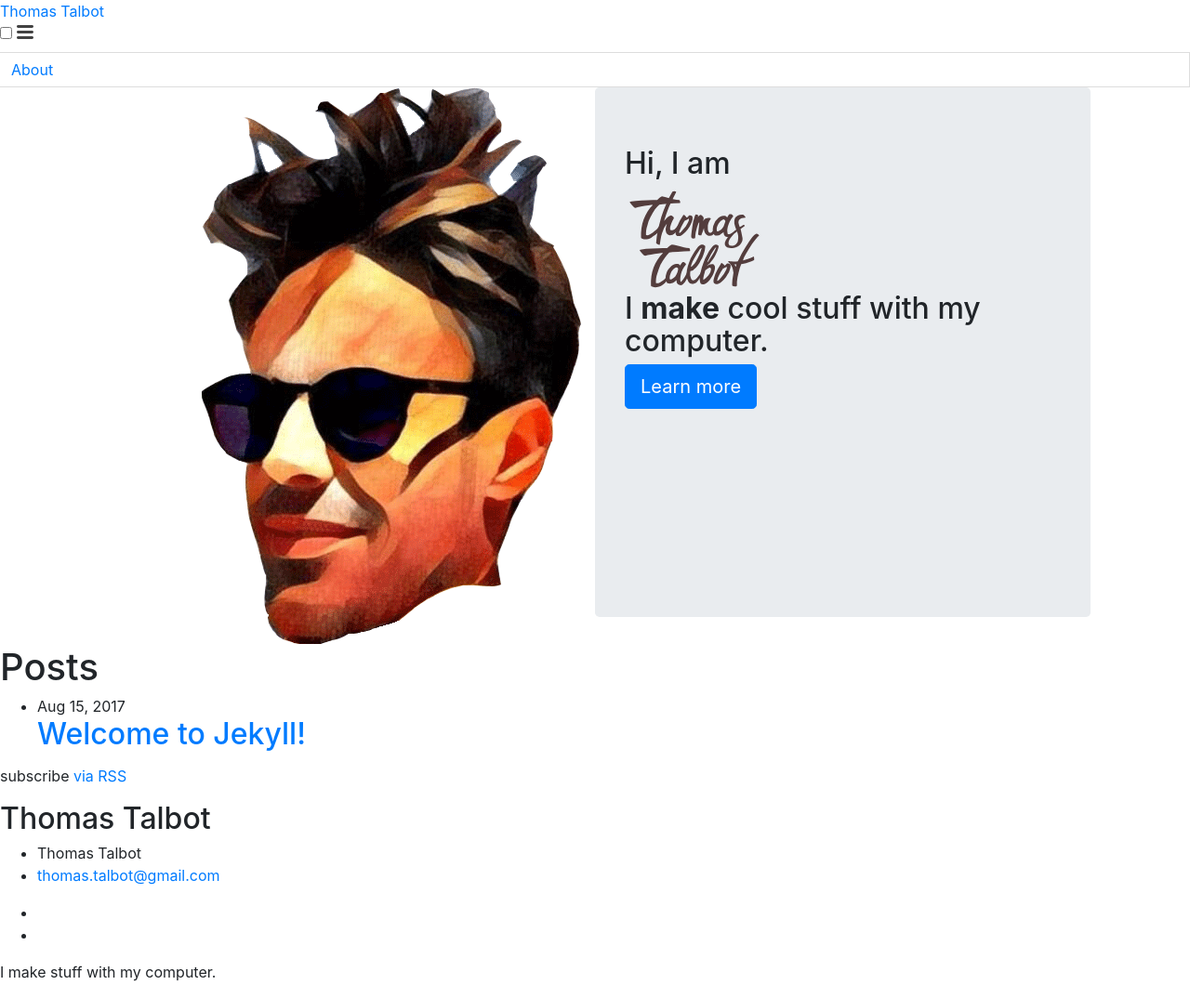
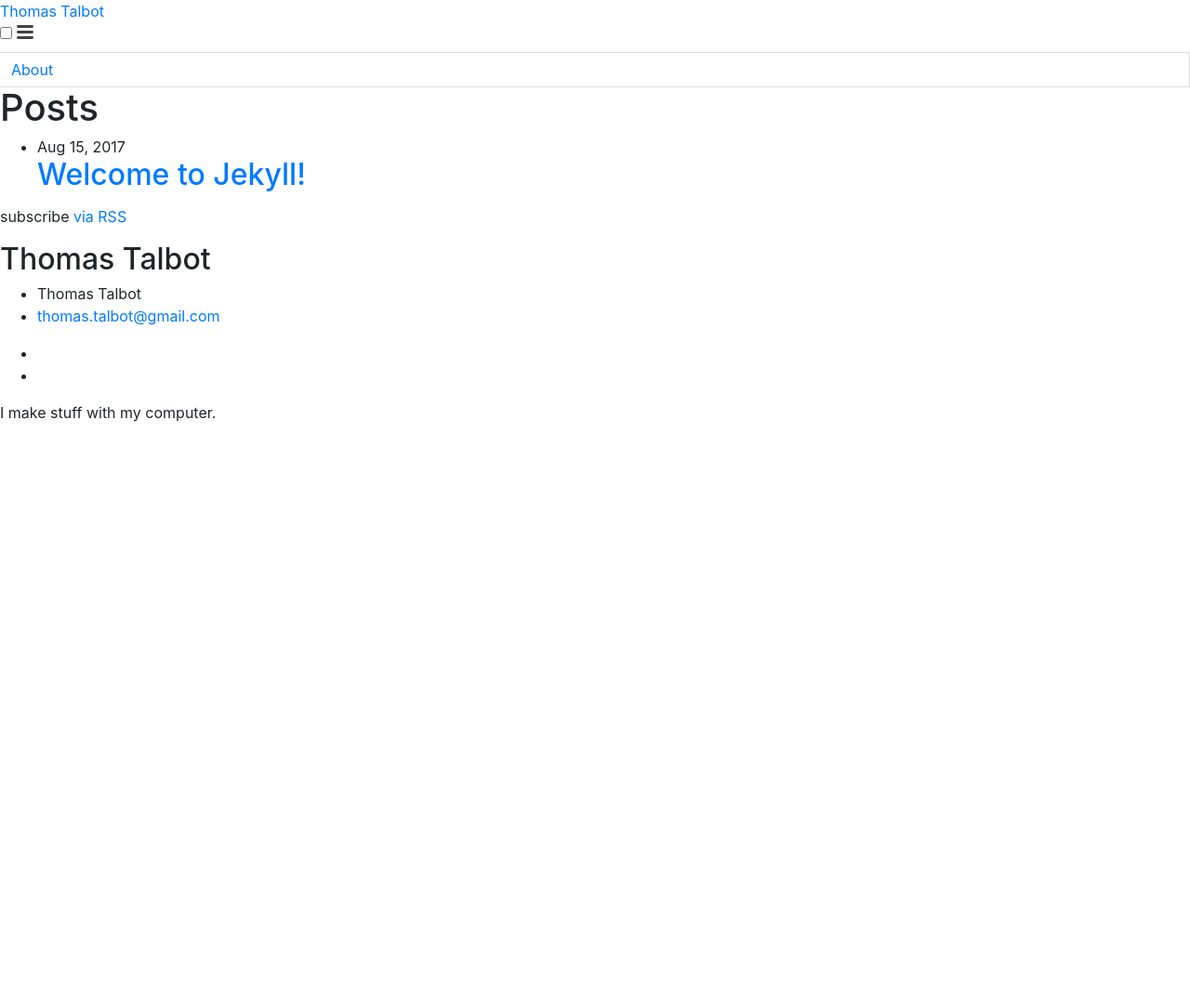
Before and after one commit to ttalbot/ttalbot.github.io, a Jekyll site: the page built from index.md, in a window 1280 px wide. Shown: the whole page at 93% size. Built offline with Jekyll 4.4.1, drawn with Linux system fonts in a browser that asks for light colours; after the commit the page ends 900 px from its top, so only the background shows below that.

Commit message:
Update index.md

```diff
--- a/index.md
+++ b/index.md
@@ -1,24 +1,3 @@
 ---
 layout: home
 ---
-
-<body>
-    <div class="container-fluid">
-        <div class="row top-message">
-
-        </div>
-        <div class="row intro justify-content-center">
-            <div class="col-sm-5 align-middle">
-                <img src="assets/face.png" class="img-fluid float-sm-right" alt="Thomas Talbot">
-            </div>
-            <div class="col-sm-5 jumbotron">
-                <h2 class="display-5">Hi, I am</h2>
-                <img src="assets/logo_tta_ligature.svg" width="150px" alt="Thomas Talbot">
-                <h2 class="display-5">I <strong>make</strong> cool stuff with my computer.</h2>
-                <p class="lead">
-                    <a class="btn btn-primary btn-lg" href="#" role="button">Learn more</a>
-                </p>
-            </div>
-        </div>
-    </div>
-</body>
```
